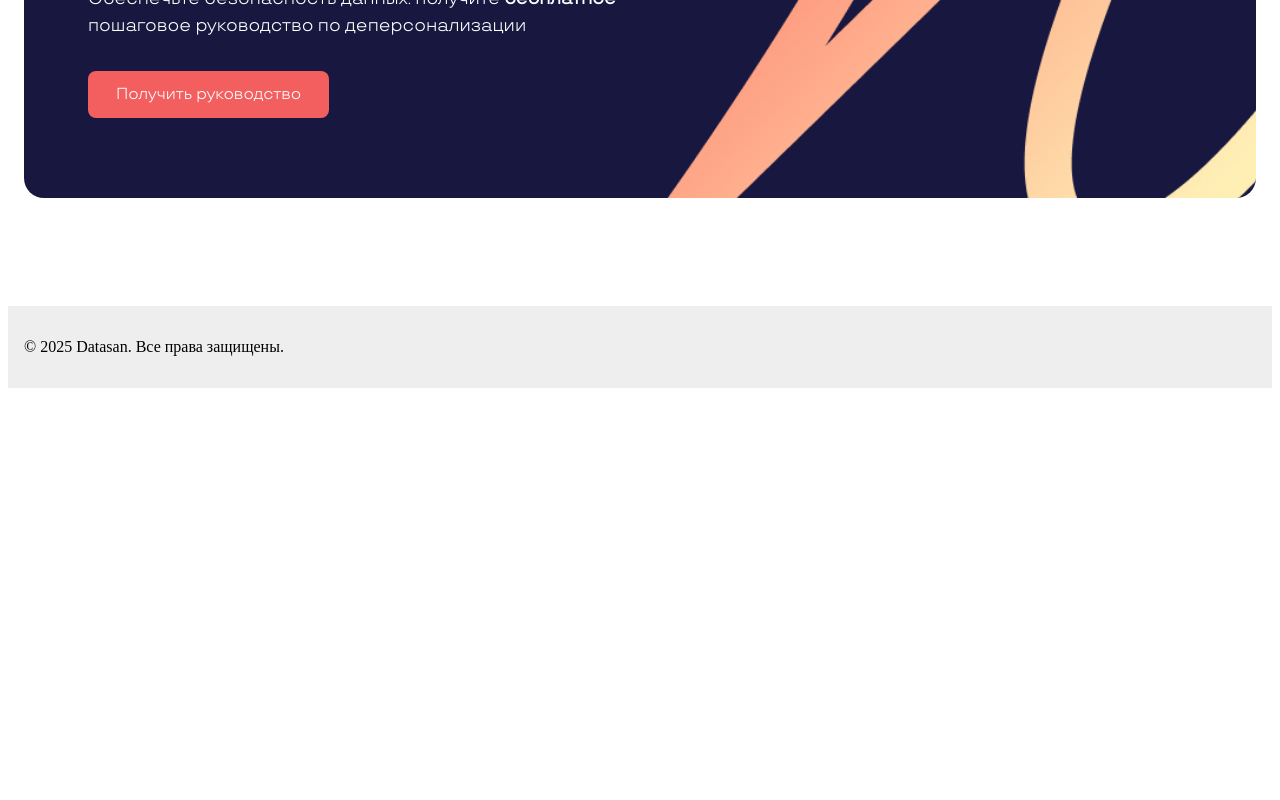
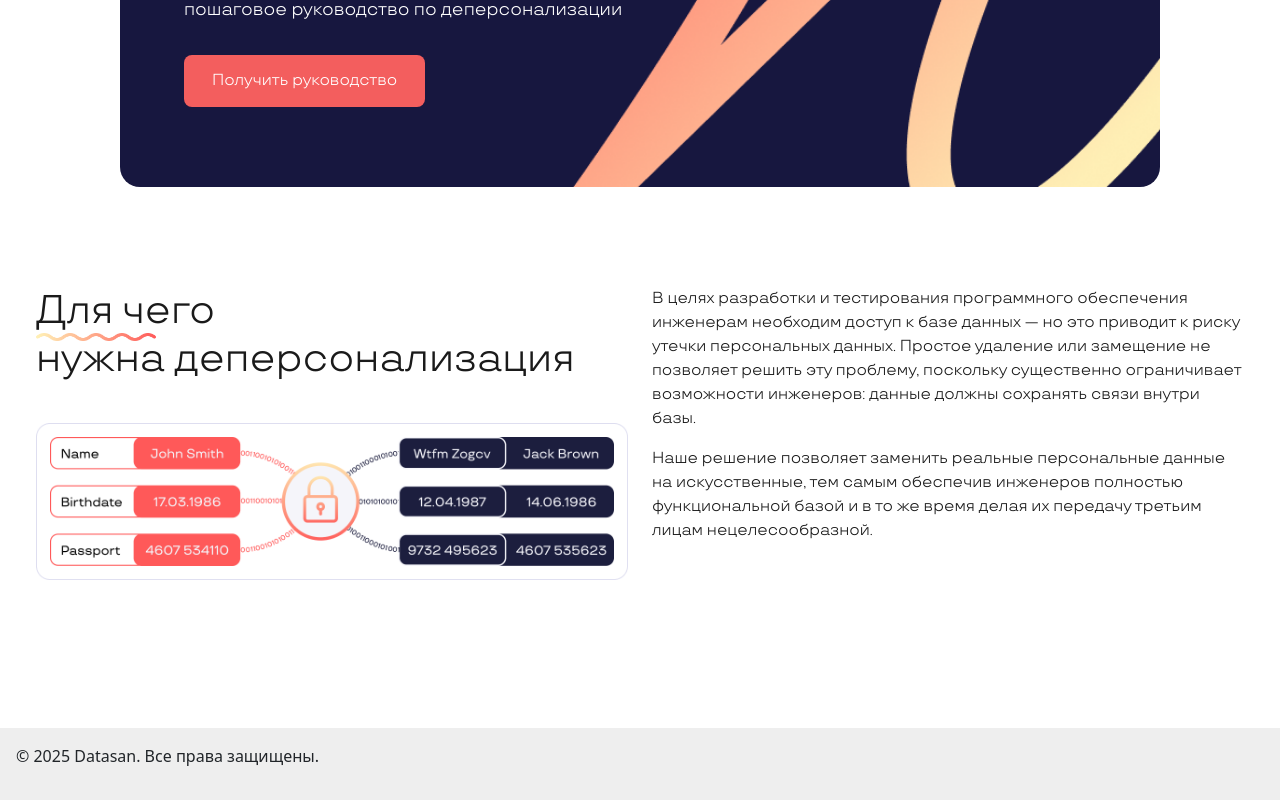
Before and after one commit to Aleator2023/datasan-react, a React (Vite) app: page / in a window 1280 px wide. Shown: the part 491-1291 px from the top of the page. Before the commit the page ends 887 px from the top, so only its background shows below. Built offline with nearby package versions, Linux system fonts and the light colour scheme.

Commit message:
Адаптация блока 'Почему нужна деперсонализация' под все экраны

```diff
--- a/package.json
+++ b/package.json
@@ -10,6 +10,7 @@
     "preview": "vite preview"
   },
   "dependencies": {
+    "bootstrap": "^5.3.6",
     "react": "^19.1.0",
     "react-dom": "^19.1.0",
     "react-router-dom": "^7.6.1"
--- /dev/null
+++ b/src/components/WhyNeeded.tsx
@@ -0,0 +1,61 @@
+import 'bootstrap/dist/css/bootstrap.min.css';
+import '../styles/WhyNeeded.css';
+import lockGraphic from '../assets/picture_1.png';
+import underline from '../assets/path.png';
+
+const WhyNeeded = () => {
+  return (
+    <section className="why-section container">
+      <div className="row gx-4 align-items-start">
+
+        {/* Левая часть: заголовок + картинка */}
+        <div className="col-12 col-xl-6 order-1 order-xl-1">
+          <h2 className="why-title">
+            <span className="highlight">
+              Для чего
+              <img src={underline} alt="underline" className="underline" />
+            </span><br />
+            нужна деперсонализация
+          </h2>
+
+          {/* Картинка: для md и ниже — покажем внизу через медиастиль */}
+          <div className="why-image d-none d-xl-block mt-4">
+            <img src={lockGraphic} alt="Схема деперсонализации" className="img-fluid border-0" />
+          </div>
+        </div>
+
+        {/* Правая часть — текст: 1 блок на xl, 2 колонки на md */}
+<div className="col-12 col-xl-6 order-2 order-xl-2">
+  <div className="row">
+    {/* Первая колонка текста — только на md */}
+    <div className="col-12 col-md-6 col-xl-12">
+      <p>
+        В целях разработки и тестирования программного обеспечения инженерам необходим доступ к базе данных —
+        но это приводит к риску утечки персональных данных. Простое удаление или замещение не позволяет решить
+        эту проблему, поскольку существенно ограничивает возможности инженеров: данные должны сохранять связи
+        внутри базы.
+      </p>
+    </div>
+    {/* Вторая колонка текста — только на md */}
+    <div className="col-12 col-md-6 col-xl-12">
+      <p>
+        Наше решение позволяет заменить реальные персональные данные на искусственные, тем самым обеспечив инженеров
+        полностью функциональной базой и в то же время делая их передачу третьим лицам нецелесообразной.
+      </p>
+    </div>
+  </div>
+</div>
+
+        {/* Картинка для md и меньше */}
+        <div className="col-12 d-block d-xl-none order-3 mt-4">
+          <div className="why-image">
+            <img src={lockGraphic} alt="Схема деперсонализации" className="img-fluid border-0" />
+          </div>
+        </div>
+
+      </div>
+    </section>
+  );
+};
+
+export default WhyNeeded;
--- a/src/main.tsx
+++ b/src/main.tsx
@@ -1,4 +1,5 @@
 import React from 'react';
+import 'bootstrap/dist/css/bootstrap.min.css';
 import ReactDOM from 'react-dom/client';
 import { BrowserRouter } from 'react-router-dom';
 import App from './App';
--- a/src/pages/Home.tsx
+++ b/src/pages/Home.tsx
@@ -1,10 +1,13 @@
 import HeroMain from '../components/HeroMain';
+import WhyNeeded from '../components/WhyNeeded';
+
 
 const Home = () => {
   return (
     <>
       <HeroMain />
-      {/* Здесь будут следующие блоки */}
+      <WhyNeeded />
+
     </>
   );
 };
--- a/src/styles/HeroMain.css
+++ b/src/styles/HeroMain.css
@@ -6,13 +6,13 @@
     overflow: hidden;
     color: white;
     margin: 60px auto;
-    max-width: 1140px;
+    max-width: 1040px;
   }
 
   .hero-main-bg {
     position: absolute;
     top: 0px;
-    right: -40px;
+    right: -0px;
     height: 100%;
     z-index: 0;
     object-fit: cover;
--- /dev/null
+++ b/src/styles/WhyNeeded.css
@@ -0,0 +1,37 @@
+.why-section {
+  max-width: 1240px;
+  margin: 100px auto;
+  padding: 0 16px;
+  font-family: 'TT Travels', sans-serif;
+  color: #1A1A1A;
+}
+
+.why-title {
+  font-size: 40px;
+  line-height: 1.2;
+  font-weight: 500;
+  margin-bottom: 40px;
+}
+
+.highlight {
+  position: relative;
+  display: inline-block;
+}
+
+.underline {
+  position: absolute;
+  bottom: -6px;
+  left: 0;
+  width: 80%;
+  max-width: 120px;
+  pointer-events: none;
+}
+
+.why-image img {
+  max-width: 100%;
+  height: auto;
+  display: block;
+  margin: 0 auto;
+  border: none;
+  box-shadow: none;
+}
--- a/src/styles/header.css
+++ b/src/styles/header.css
@@ -18,7 +18,7 @@
     font-size: 16px;
     line-height: 0.95;
     letter-spacing: -0.015em;
-    max-width: 1280px;
+    max-width: 1200px;
     margin: 0 auto;
   }
 
```
Also changed, not shown: src/assets/picture_1.png (added), 1 other file (tests, documents, lock files or other folders).
